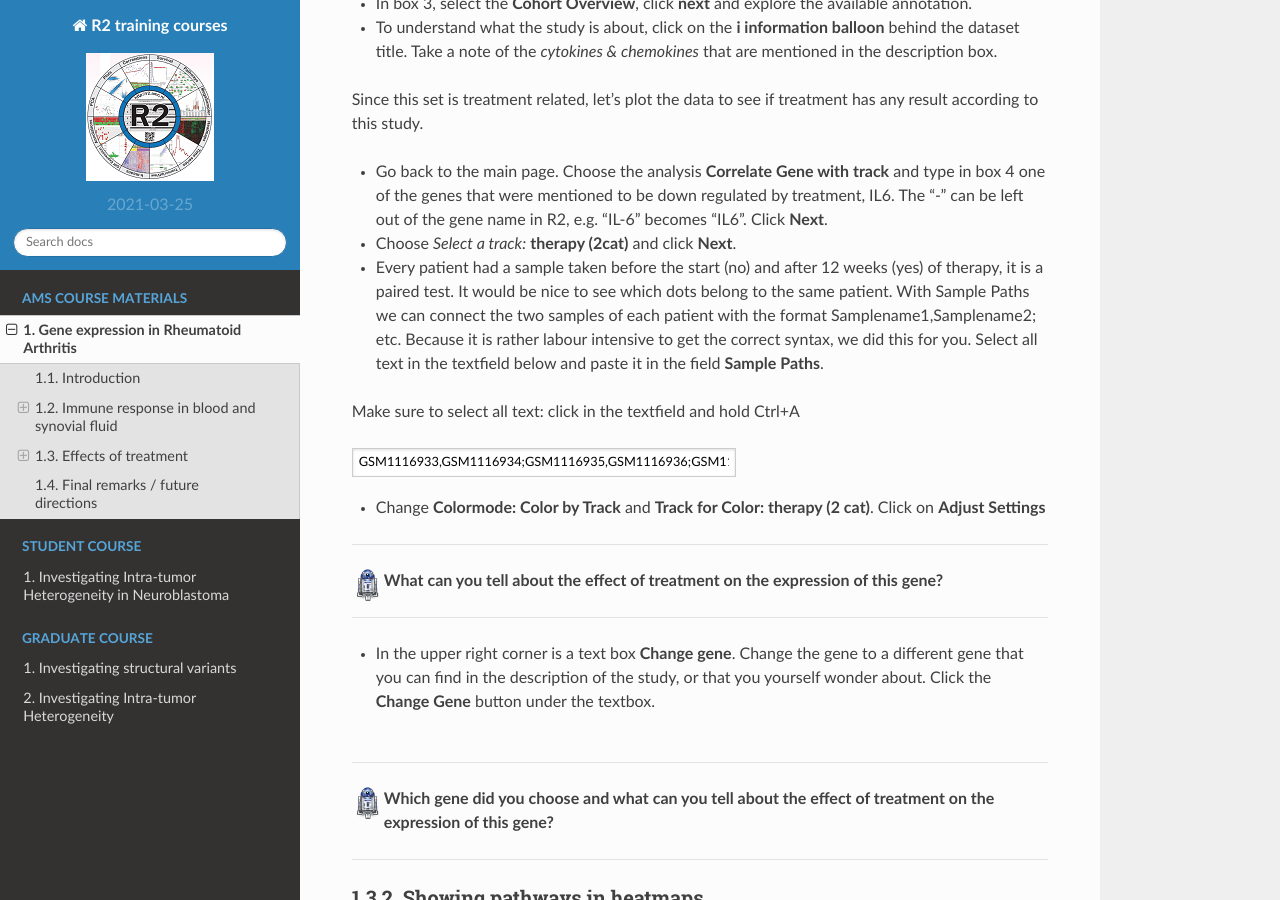
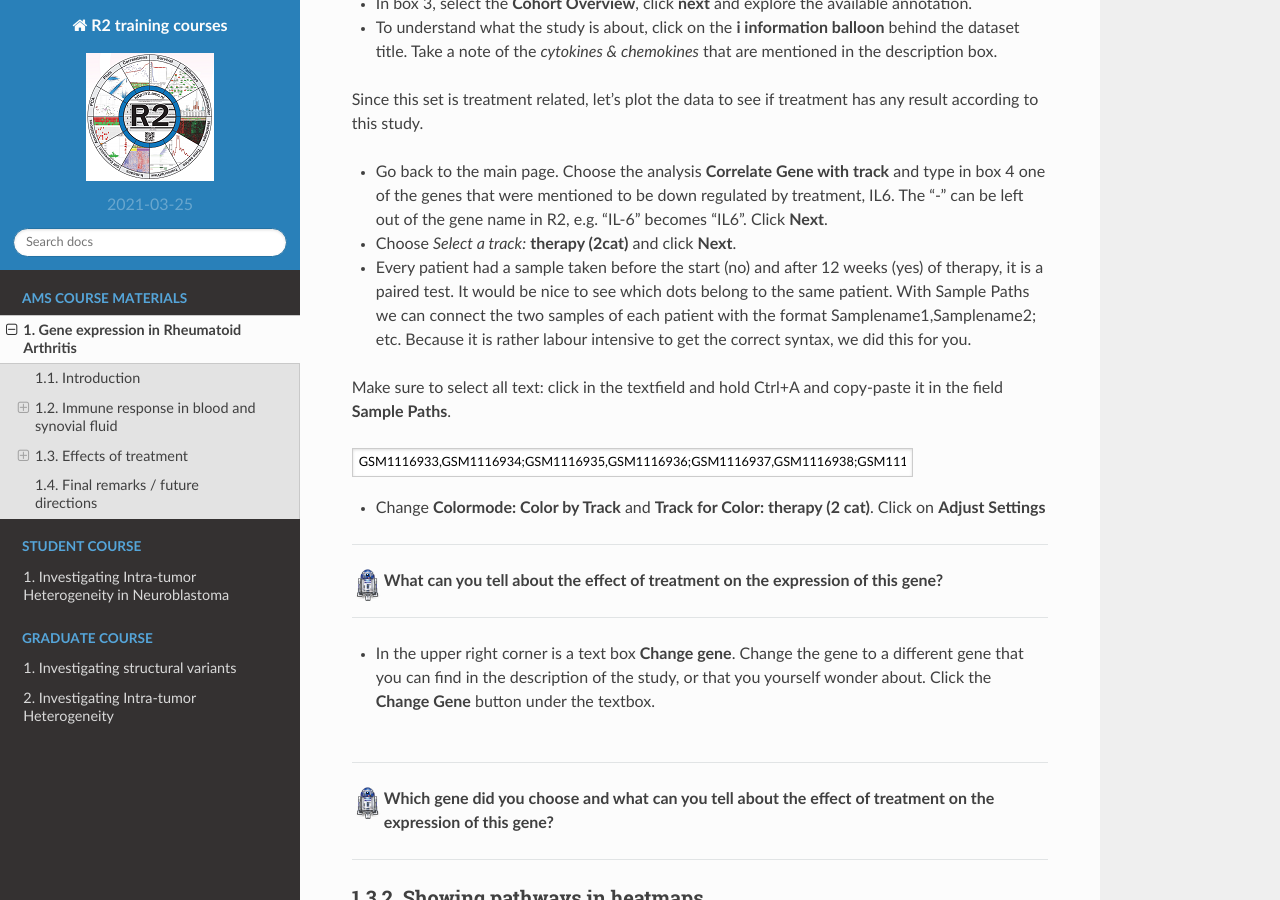
Before and after one commit to antronerds/r2-training-courses, a Sphinx documentation site: the page built from docs/RNA_seq_data_analysis_Using_Rheumatoid_Arthritis_data.md, in a window 1280 px wide and 900 px high, scrolled down 9071 px. Built offline with Sphinx 7.4.7 and the Read the Docs theme 2.0.0, drawn with Linux system fonts in a browser that asks for light colours; pages that are not in the unit, such as notebooks, are missing from menus.

```diff
--- a/docs/RNA_seq_data_analysis_Using_Rheumatoid_Arthritis_data.md
+++ b/docs/RNA_seq_data_analysis_Using_Rheumatoid_Arthritis_data.md
@@ -252,11 +252,11 @@
 
 * Go back to the main page. Choose the analysis **Correlate Gene with track** and type in box 4 one of the genes that were  mentioned to be down regulated by treatment, IL6. The "-" can be left out of the gene name in R2, e.g. "IL-6" becomes "IL6". Click **Next**.
 * Choose *Select a track:* **therapy (2cat)** and click **Next**.
-* Every patient had a sample taken before the start (no) and after 12 weeks (yes) of therapy, it is a paired test. It would be nice to see which dots belong to the same patient. With Sample Paths we can connect the two samples of each patient with the format Samplename1,Samplename2; etc. Because it is rather labour intensive to get the correct syntax, we did this for you. Select all text in the textfield below and paste it in the field **Sample Paths**.
+* Every patient had a sample taken before the start (no) and after 12 weeks (yes) of therapy, it is a paired test. It would be nice to see which dots belong to the same patient. With Sample Paths we can connect the two samples of each patient with the format Samplename1,Samplename2; etc. Because it is rather labour intensive to get the correct syntax, we did this for you.
 
-Make sure to select all text: click in the textfield and hold Ctrl+A
+Make sure to select all text: click in the textfield and hold Ctrl+A and copy-paste it in the field **Sample Paths**.
 
-  <input type="text" name="chainedsams" value="GSM1116933,GSM1116934;GSM1116935,GSM1116936;GSM1116937,GSM1116938;GSM1116939,GSM1116940;GSM1116941,GSM1116942; GSM1116943,GSM1116944;GSM1116945,GSM1116946;GSM1116947,GSM1116948;GSM1116949,GSM1116950;GSM1116951,GSM1116952; GSM1116953,GSM1116954;GSM1116955,GSM1116956;GSM1116957,GSM1116958;GSM1116959,GSM1116960;GSM1116961,GSM1116962; GSM1116963,GSM1116964;GSM1116965,GSM1116966;GSM1116967,GSM1116968;GSM1116969,GSM1116970;GSM1116971,GSM1116972" size="50">
+  <input type="text" name="chainedsams" value="GSM1116933,GSM1116934;GSM1116935,GSM1116936;GSM1116937,GSM1116938;GSM1116939,GSM1116940;GSM1116941,GSM1116942; GSM1116943,GSM1116944;GSM1116945,GSM1116946;GSM1116947,GSM1116948;GSM1116949,GSM1116950;GSM1116951,GSM1116952; GSM1116953,GSM1116954;GSM1116955,GSM1116956;GSM1116957,GSM1116958;GSM1116959,GSM1116960;GSM1116961,GSM1116962; GSM1116963,GSM1116964;GSM1116965,GSM1116966;GSM1116967,GSM1116968;GSM1116969,GSM1116970;GSM1116971,GSM1116972" size="75">
 
 <br>
 <br>
```
